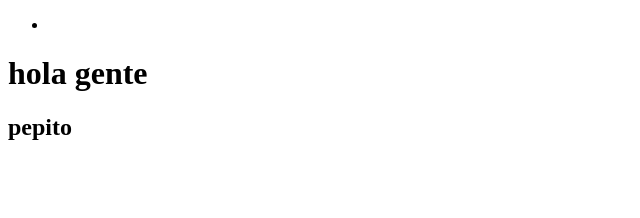
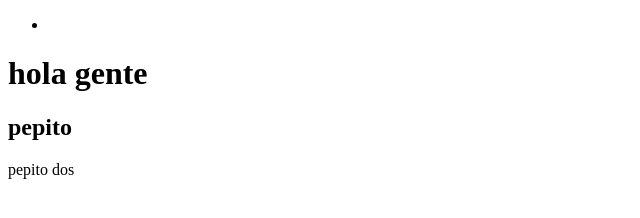
Before and after one commit to agostinafilippetti/clase, a plain HTML site: page index.html in a window 1280 px wide. Shown: the full height of the page, 0-640 px from the left. Drawn offline with Linux system fonts and the light colour scheme.

Commit message:
pepito 2

```diff
--- a/index.html
+++ b/index.html
@@ -18,6 +18,9 @@
         <section>
             <h2>pepito</h2>
         </section>
+        <section>
+            <p>pepito dos</p>
+        </section>
     </main>
 </body>
 </html>
```
